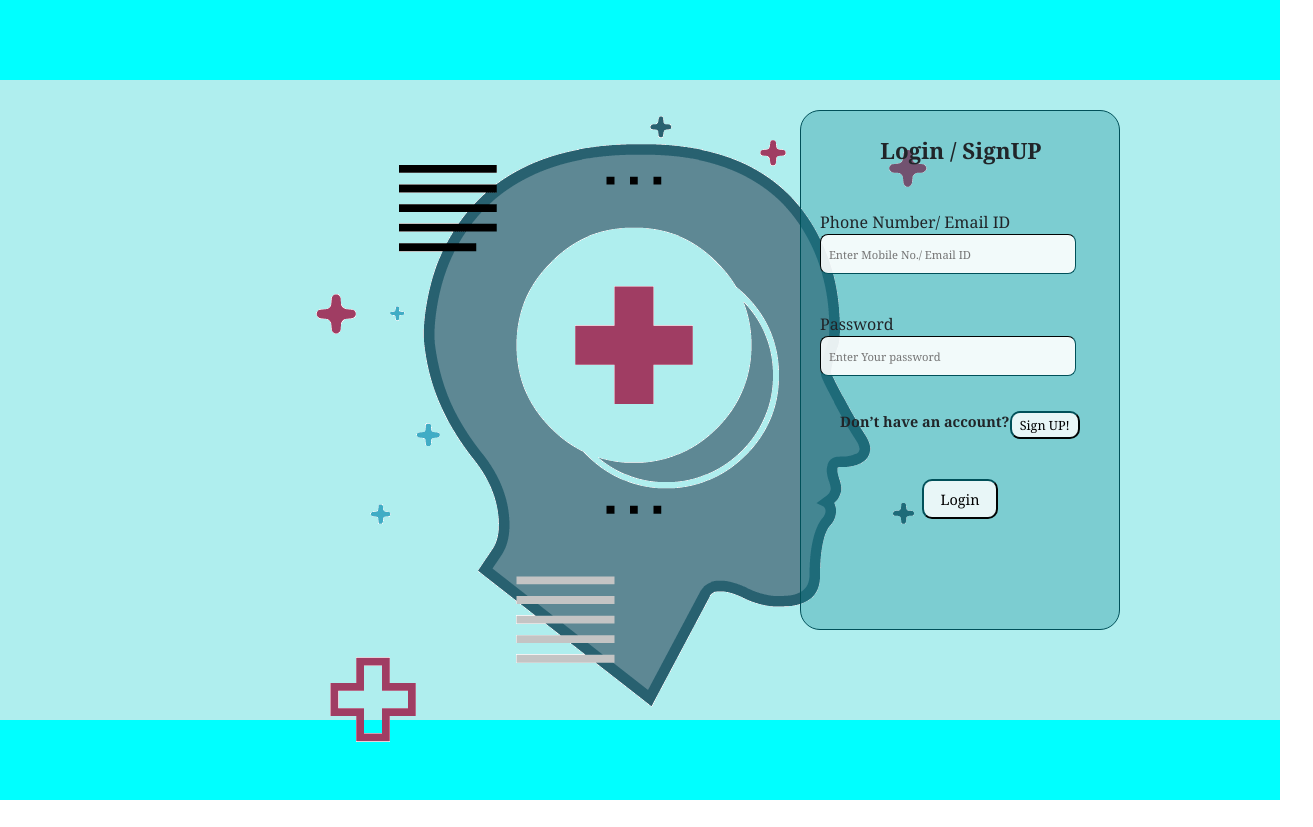
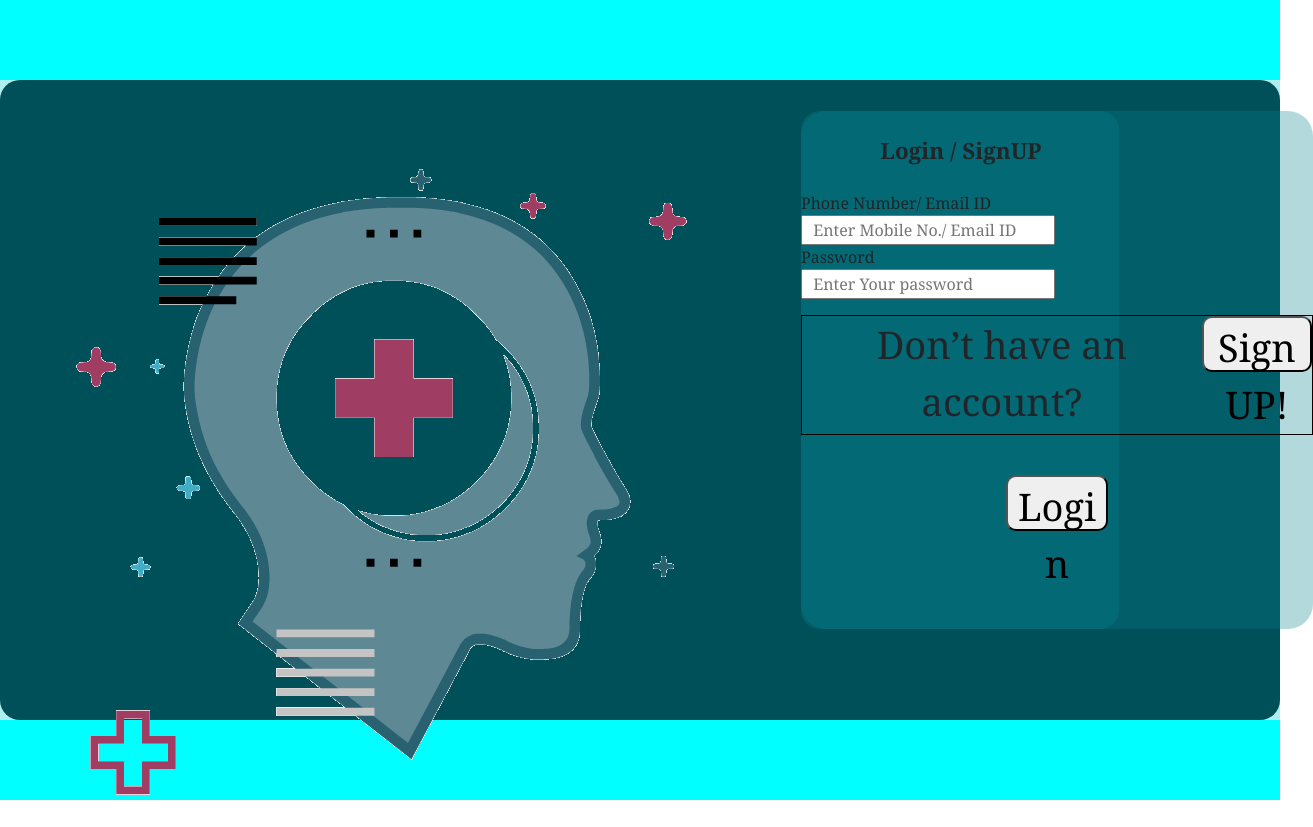
Before and after one commit to mishra-aanchal/bridginggaps-aid, an Angular app: page /signin in a window 1280 px wide. Shown: the whole page, 1313 px wide, since content can reach past the window. Before the commit the page ends 800 px from the top, so only its background shows below. Built offline with nearby package versions, Linux system fonts and the light colour scheme.

Commit message:
updated scss

```diff
--- a/src/app/signin/signin.component.scss
+++ b/src/app/signin/signin.component.scss
@@ -30,10 +30,24 @@
     justify-content: space-evenly;
     align-items: center;
 }
-
-Imagerect img{
+.imagerect{
+    background-color: #005059;
+    height: 80vh;
+    width: 60vw;
+    margin-left: 0%;
+    border-radius: 20px;
     Height:100%;
     Width:100%}
+
+.authcard{
+    height: 70vh;
+    width: 40vw;
+    display: flex;
+    flex-direction: column;
+    background: rgba(8, 128, 142, 0.3);
+    box-sizing: border-box;
+    border-radius:25px;
+    }
 
 .authtitle{
     height: 10vh;
@@ -45,61 +59,76 @@ Imagerect img{
     font-size: 140%;
     font-weight: bolder;
 }
+.phone p {
+font-size:25px;
+display: flex;
+flex-direction: column;
+justify-content: center;
+height: 150px;
+margin-left: 20%;
 
-.inputfield {
-    padding: 6%;
-    font-weight: normal;
 }
-.inputfield .ip {
-    width: 20vw;
-    height: 5vh;
-    text-align: left;
+
+.phone input {
+    width: 50%;
     display: flex;
     flex-direction: column;
-    color: rgb(0, 0, 0);
-    font-size: 70%;
-    border-radius: 8px;
-    background-color: rgba(255, 255, 255, 0.897);
-    border-color: #005059;
-    border-width: 1px;
+    color: #fff;
+    // margin-left: %;
+    font-size:25px;
+    border-radius: 20px;
 }
+// .password p {
+//     border: black thin solid;
+//     font-size: 38px;
+//     text-align: center;
+//     display: flex;
+//     flex-direction: column;
+//     justify-content: center;
+//     height: 150px;
+//    //  width: 50%;
+//    //  height:40vh;
+//    }
+// .password input
+// {
+//     width: 50%;
+//     justify-content: center;
+//     display: flex;
+//     font-size: 25px;
+//     flex-direction: column;
+//     text-align: center;
+//     margin-left: 24%;
+//     border-radius: 20px;
+// }
 .signup p
 {
-    font-size: 90%;
+    border: black thin solid;
+    font-size: 38px;
     text-align: center;
     display: flex;
     flex-direction: row;
     justify-content: center;
-    font-weight: bold;
+    height: 120px;
+   //  width: 50%;
+   //  height:40vh;
 }
 .signup button
 {
-    width:5.5vw;
-    height:3.5vh;
-    font-size: 88%;
-    text-align: center;
+    width:9vw;
+    height:7vh;
     justify-content: center;
     border-radius: 10px;
-    border-width: 2px;
-    border-color: #005059;
-    background-color: rgba(255, 255, 255, 0.822);
+
 }
 .login
 {
-    font-size: 90%;
-    text-align: center;
     display: flex;
-    flex-direction: row;
     justify-content: center;
-    font-weight: bold;
+    left:50px;
 }
-
 .login button {
-    width:6vw;
-    height:5vh;
-    justify-content: center;
+    width:8vw;
+    height:7vh;
+    font-size:38px;
     border-radius: 10px;
-    border-width: 2px;
-    border-color: #005059;
-    background-color: rgba(255, 255, 255, 0.822);
 }
```
